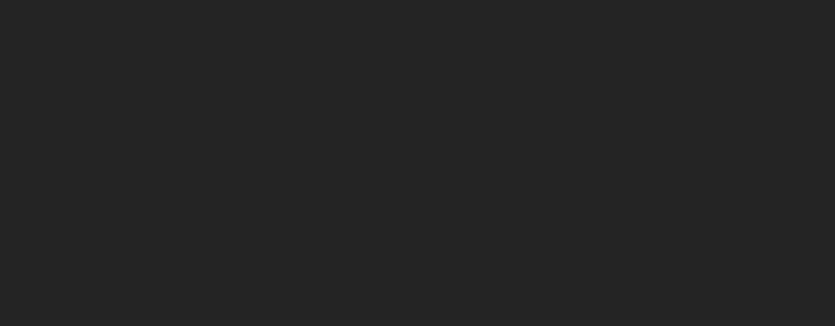
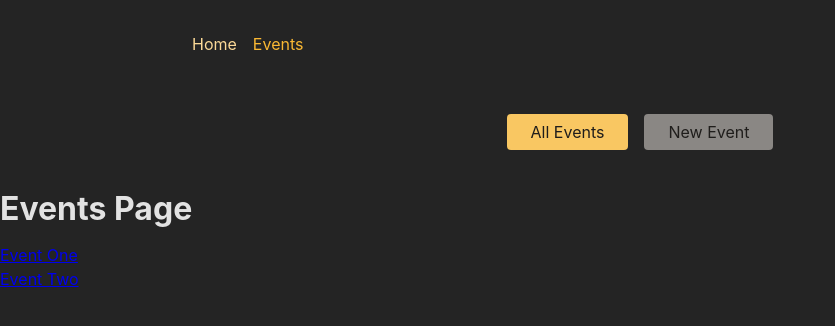
Before and after one commit to hartmandy/react-adv-routes-practice, a React (Create React App) app in the folder frontend/: page /events in a window 1280 px wide. Shown: the top 326 px of the page, without its empty margins (0-835 px from the left). Built offline with nearby package versions, Linux system fonts and the light colour scheme.

Commit message:
added paths and routes

```diff
--- a/frontend/package.json
+++ b/frontend/package.json
@@ -8,6 +8,7 @@
     "@testing-library/user-event": "^13.5.0",
     "react": "^18.2.0",
     "react-dom": "^18.2.0",
+    "react-router-dom": "^6.15.0",
     "react-scripts": "5.0.1",
     "web-vitals": "^2.1.4"
   },
--- a/frontend/src/App.js
+++ b/frontend/src/App.js
@@ -5,6 +5,7 @@
 import NewEventPage from "./routes/NewEventPage";
 import EditEventPage from "./routes/EditEventPage";
 import RootLayout from "./routes/Root";
+import EventsRoot from "./routes/EventsRoot";
 
 const router = createBrowserRouter([
   {
@@ -12,16 +13,22 @@
     element: <RootLayout />,
     children: [
       { index: true, element: <HomePage /> },
-      { path: "events", element: <EventsPage /> },
-      { path: "events:eventId", element: <EventsDetailPage /> },
-      { path: "events/new", element: <NewEventPage /> },
-      { path: "events/:eventId/edit", element: <EditEventPage /> },
+      {
+        path: "events",
+        element: <EventsRoot />,
+        children: [
+          { index: true, element: <EventsPage /> },
+          { path: "eventId", element: <EventsDetailPage /> },
+          { path: "new", element: <NewEventPage /> },
+          { path: "eventId/edit", element: <EditEventPage /> },
+        ],
+      },
     ],
   },
 ]);
 
 function App() {
-  return <div></div>;
+  return <RouterProvider router={router} />;
 }
 
 export default App;
--- a/frontend/src/components/EventsNavigation.js
+++ b/frontend/src/components/EventsNavigation.js
@@ -1,4 +1,5 @@
-import classes from './EventsNavigation.module.css';
+import { NavLink } from "react-router-dom";
+import classes from "./EventsNavigation.module.css";
 
 function EventsNavigation() {
   return (
@@ -6,10 +7,25 @@
       <nav>
         <ul className={classes.list}>
           <li>
-            <a href="/events">All Events</a>
+            <NavLink
+              to="/events"
+              className={({ isActive }) =>
+                isActive ? classes.active : undefined
+              }
+              end
+            >
+              All Events
+            </NavLink>
           </li>
           <li>
-            <a href="/events/new">New Event</a>
+            <NavLink
+              to="/events/new"
+              className={({ isActive }) =>
+                isActive ? classes.active : undefined
+              }
+            >
+              New Event
+            </NavLink>
           </li>
         </ul>
       </nav>
--- a/frontend/src/components/MainNavigation.js
+++ b/frontend/src/components/MainNavigation.js
@@ -1,4 +1,4 @@
-import { Link } from "react-router-dom";
+import { NavLink } from "react-router-dom";
 import classes from "./MainNavigation.module.css";
 
 function MainNavigation() {
@@ -7,10 +7,25 @@
       <nav>
         <ul className={classes.list}>
           <li>
-            <Link to="/">Home</Link>
+            <NavLink
+              to="/"
+              className={({ isActive }) =>
+                isActive ? classes.active : undefined
+              }
+              end
+            >
+              Home
+            </NavLink>
           </li>
           <li>
-            <Link to="/events">Events</Link>
+            <NavLink
+              to="/events"
+              className={({ isActive }) =>
+                isActive ? classes.active : undefined
+              }
+            >
+              Events
+            </NavLink>
           </li>
         </ul>
       </nav>
--- a/frontend/src/routes/EventsDetailPage.js
+++ b/frontend/src/routes/EventsDetailPage.js
@@ -1,2 +1,13 @@
-const EventDetailPage = () => {};
+import { useParams } from "react-router-dom";
+
+const EventDetailPage = () => {
+  const params = useParams();
+
+  return (
+    <>
+      <h1>Event Detail Page</h1>
+      <p>Event ID: {params.eventId}</p>
+    </>
+  );
+};
 export default EventDetailPage;
--- a/frontend/src/routes/EventsPage.js
+++ b/frontend/src/routes/EventsPage.js
@@ -1,4 +1,25 @@
+import { Link } from "react-router-dom";
+
+const DUMMY_DATA = [
+  { id: "e1", title: "Event One" },
+  {
+    id: "e2",
+    title: "Event Two",
+  },
+];
+
 const EventsPage = () => {
-  return <h1>Events Page</h1>;
+  return (
+    <>
+      <h1>Events Page</h1>
+      <ul>
+        {DUMMY_DATA.map((event) => (
+          <li key={event.id}>
+            <Link to={event.id}>{event.title}</Link>
+          </li>
+        ))}
+      </ul>
+    </>
+  );
 };
 export default EventsPage;
--- /dev/null
+++ b/frontend/src/routes/EventsRoot.js
@@ -0,0 +1,13 @@
+import { Outlet } from "react-router-dom";
+import EventsNavigation from "../components/EventsNavigation";
+
+const EventsRootLayout = () => {
+  return (
+    <>
+      <EventsNavigation />
+      <Outlet />
+    </>
+  );
+};
+
+export default EventsRootLayout;
--- a/package.json
+++ /dev/null
@@ -1,5 +0,0 @@
-{
-  "dependencies": {
-    "react-router-dom": "^6.15.0"
-  }
-}
```
Also changed, not shown: 2 other files (tests, documents, lock files or other folders).
